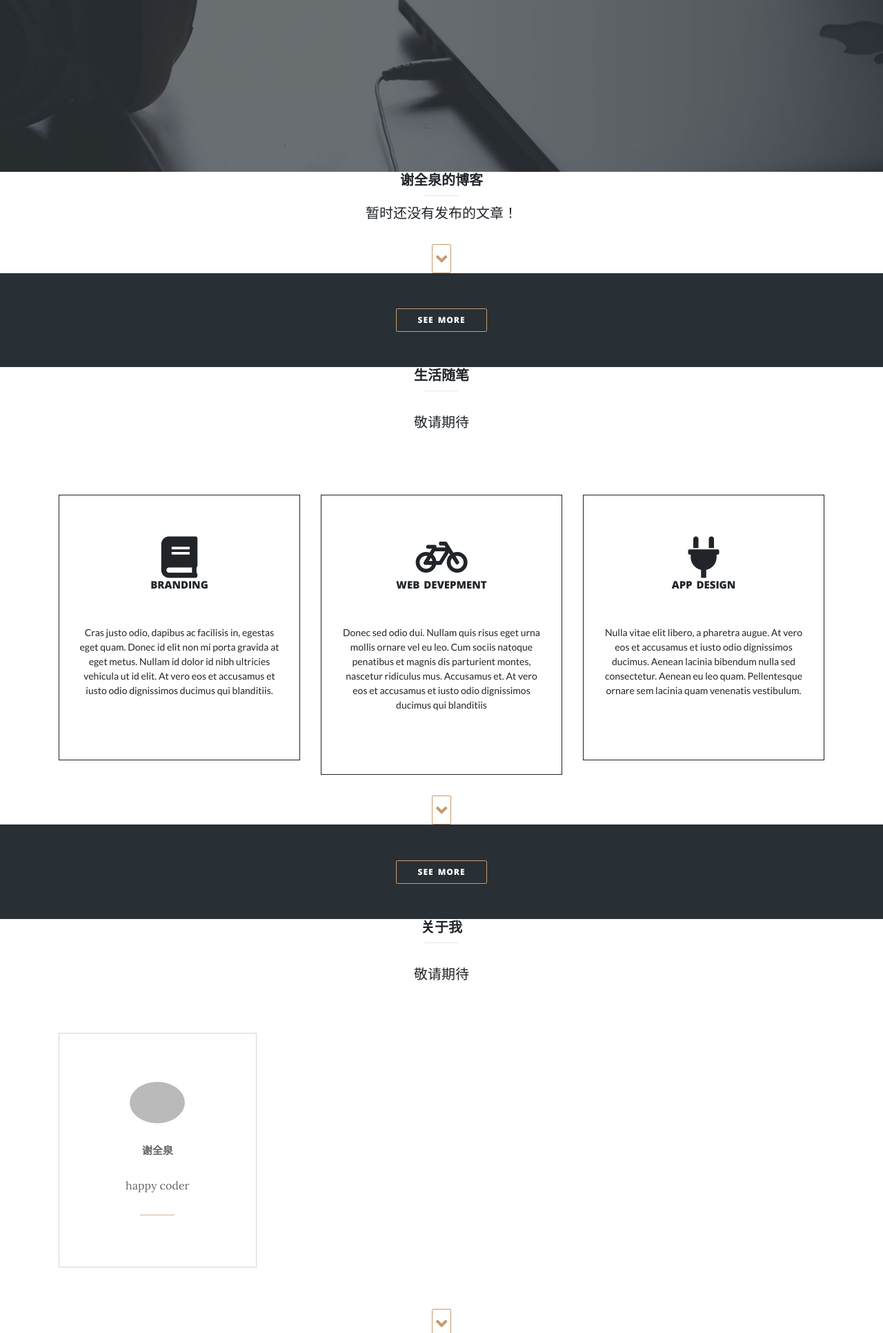
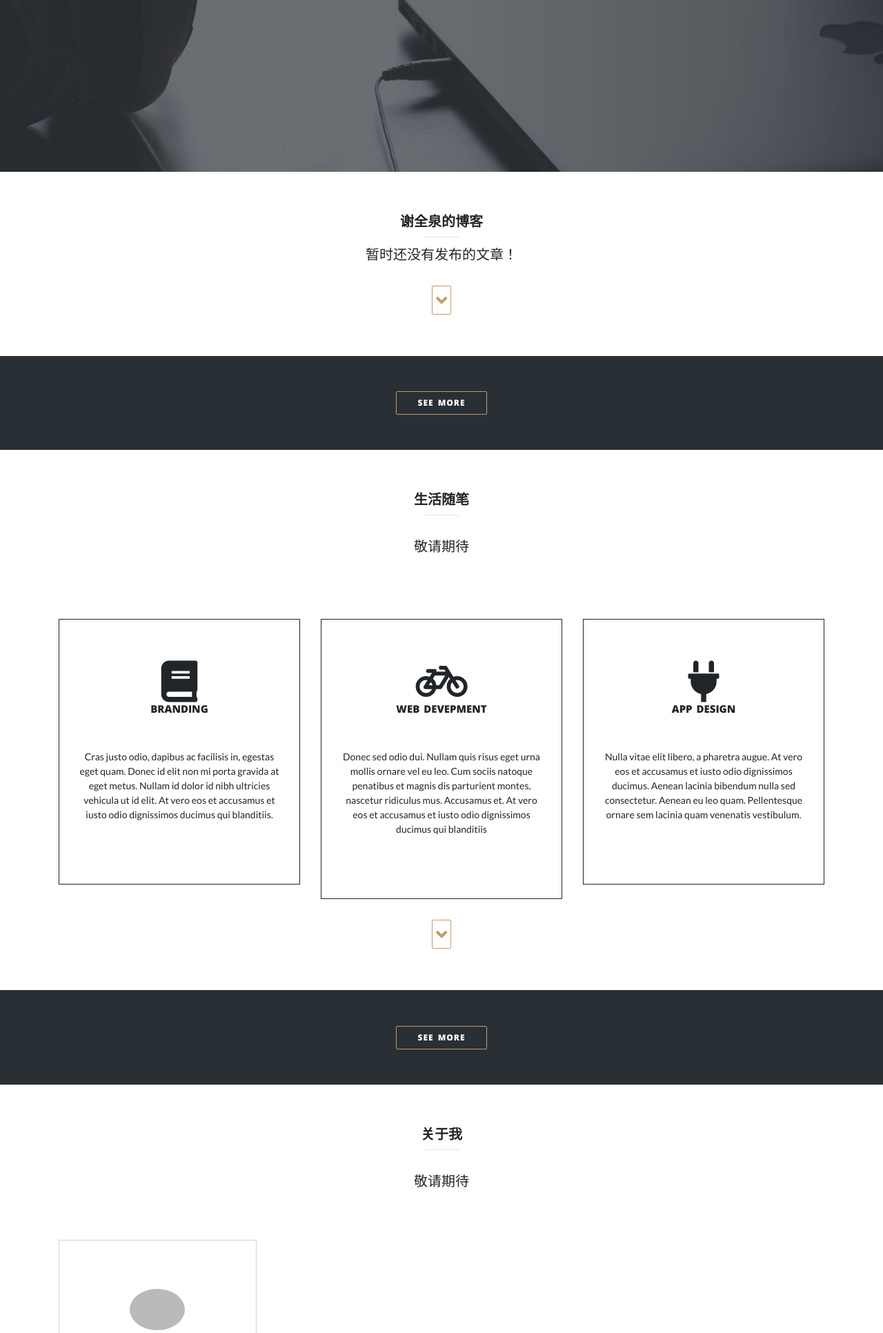
Before and after one commit to carl-3070/MyWebSite, a Django app: template templates/home/home.html in a window 1280 px wide. Shown: the part 461-2393 px from the top of the page at 69% size. Run offline with Django 3.2, Linux system fonts and the light colour scheme; the template is opened without the code that fills it, so the values that code supplies are empty; some libraries are stand-ins or nearby versions; grey boxes are pictures that could not be loaded.

Commit message:
修改主页样式

```diff
--- a/blog/static/css/style.css
+++ b/blog/static/css/style.css
@@ -215,10 +215,9 @@ background-color: transparent;
 	margin-top: 200px;
 }
 
-#meet-us,
-#services,
-#works,
-#about-us{
+#blog,
+#essay,
+#about-me{
 	padding: 60px 0;
 }
 
```
